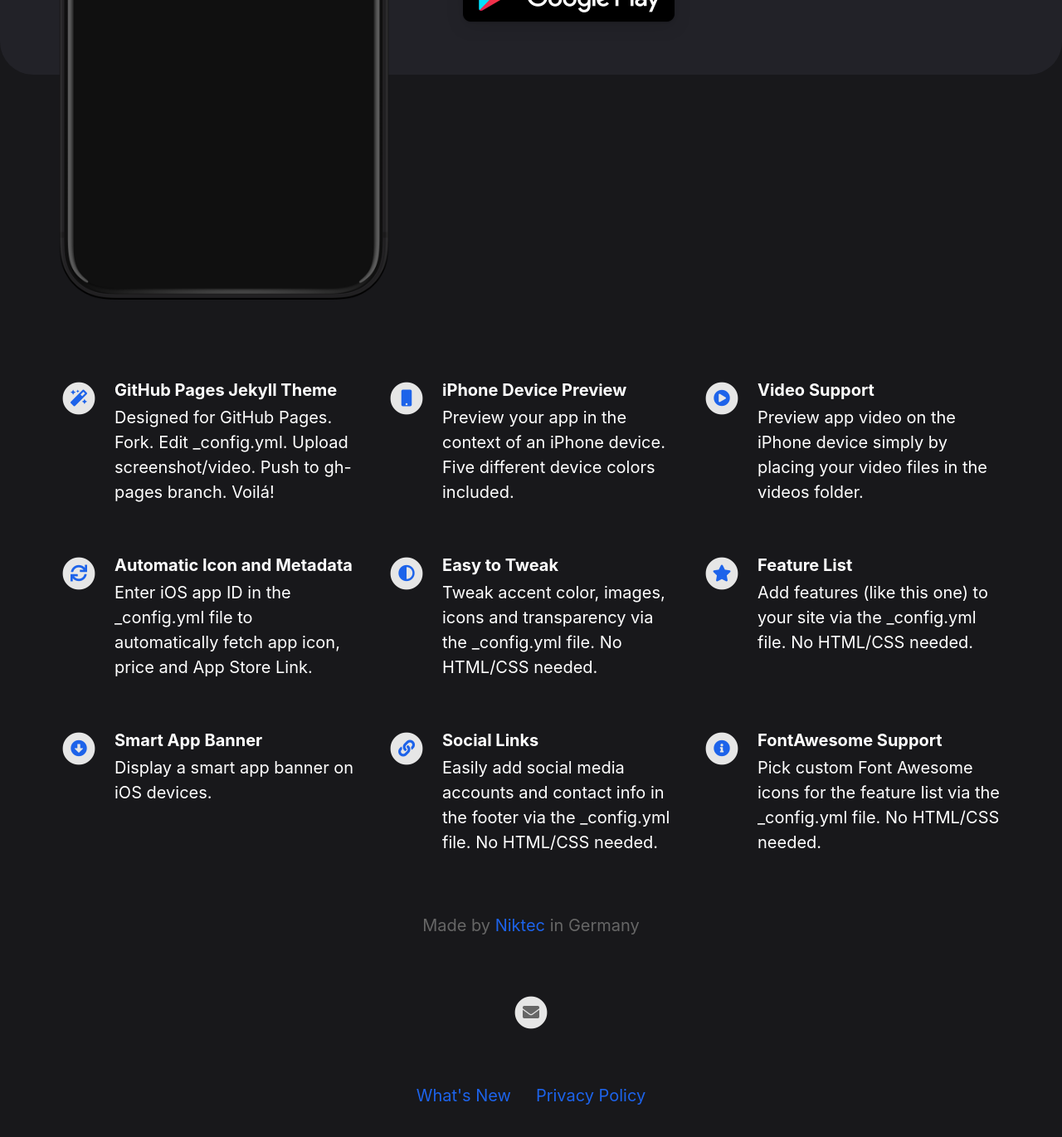
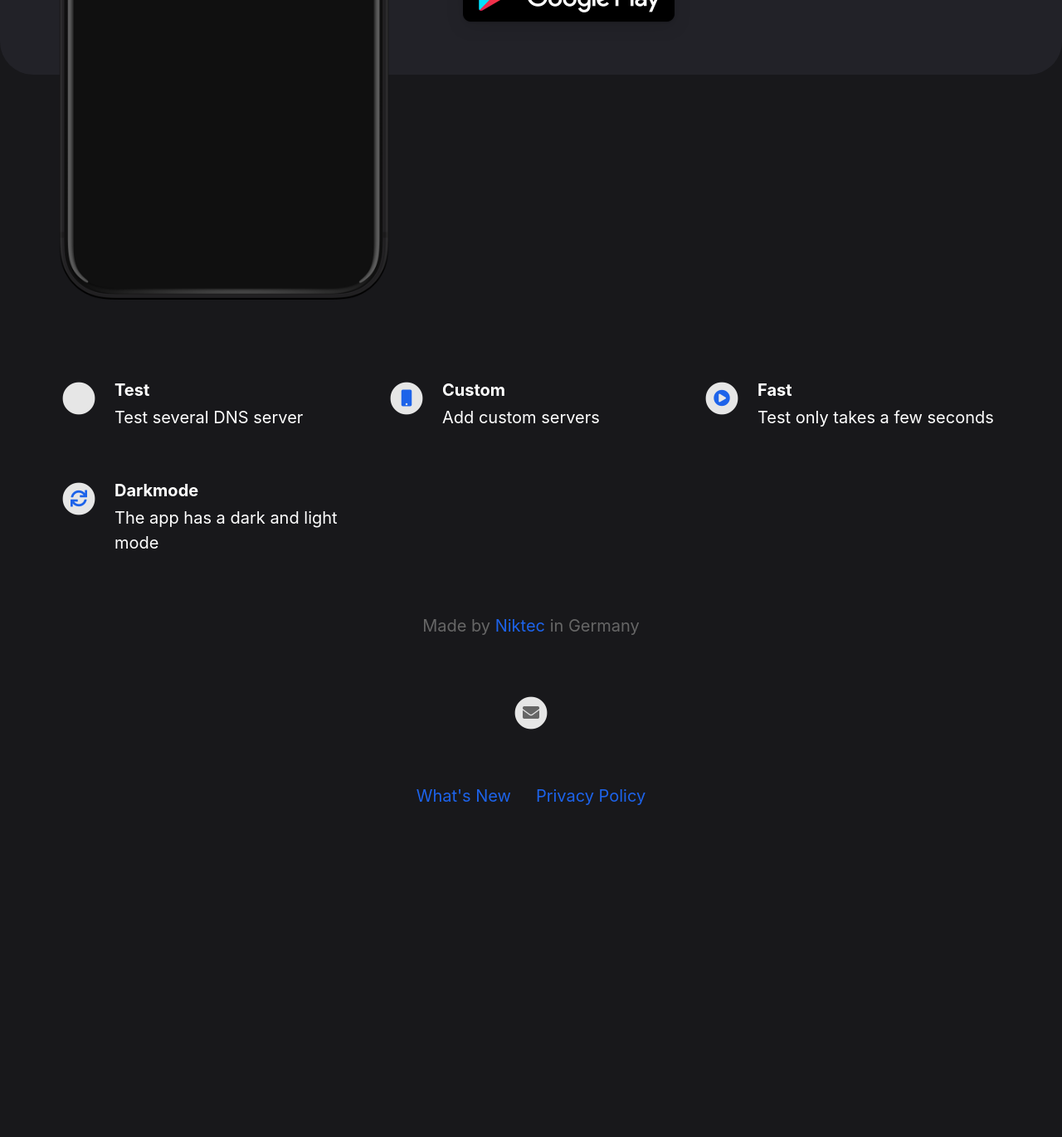
Before and after one commit to Niktec/niktec.github.io, a Jekyll site: the page built from index.html, in a window 1280 px wide and 1400 px high, scrolled down 624 px. Shown: the top 1370 px of the window at 83% size. Built offline with Jekyll 4.4.1, drawn with Linux system fonts in a browser that asks for light colours; nearby versions of some CDN libraries; after the commit the page ends 1663 px from its top, so only the background shows below that.

Commit message:
Update _config.yml

```diff
--- a/_config.yml
+++ b/_config.yml
@@ -32,41 +32,22 @@ mastodon_link                             :
 # Feature List                            Edit, add or remove features to be presented.
 features                                  :
 
-  - title                                 : GitHub Pages Jekyll Theme
-    description                           : Designed for GitHub Pages. Fork. Edit _config.yml. Upload screenshot/video. Push to gh-pages branch. Voilá!
-    fontawesome_icon_name                 : magic
+  - title                                 : Test
+    description                           : Test several DNS server
+    fontawesome_icon_name                 : gauge-med
 
-  - title                                 : iPhone Device Preview
-    description                           : Preview your app in the context of an iPhone device. Five different device colors included.
+  - title                                 : Custom
+    description                           : Add custom servers
     fontawesome_icon_name                 : mobile
 
-  - title                                 : Video Support
-    description                           : Preview app video on the iPhone device simply by placing your video files in the videos folder.
+  - title                                 : Fast
+    description                           : Test only takes a few seconds
     fontawesome_icon_name                 : play-circle
 
-  - title                                 : Automatic Icon and Metadata
-    description                           : Enter iOS app ID in the _config.yml file to automatically fetch app icon, price and App Store Link.
+  - title                                 : Darkmode
+    description                           : The app has a dark and light mode
     fontawesome_icon_name                 : sync
 
-  - title                                 : Easy to Tweak
-    description                           : Tweak accent color, images, icons and transparency via the _config.yml file. No HTML/CSS needed.
-    fontawesome_icon_name                 : adjust
-
-  - title                                 : Feature List
-    description                           : Add features (like this one) to your site via the _config.yml file. No HTML/CSS needed.
-    fontawesome_icon_name                 : star
-
-  - title                                 : Smart App Banner
-    description                           : Display a smart app banner on iOS devices.
-    fontawesome_icon_name                 : arrow-alt-circle-down
-
-  - title                                 : Social Links
-    description                           : Easily add social media accounts and contact info in the footer via the _config.yml file. No HTML/CSS needed.
-    fontawesome_icon_name                 : link
-
-  - title                                 : FontAwesome Support
-    description                           : Pick custom Font Awesome icons for the feature list via the _config.yml file. No HTML/CSS needed.
-    fontawesome_icon_name                 : info-circle
 
   - title                                 : # New Feature Title
     description                           : # New Feature Description
```
